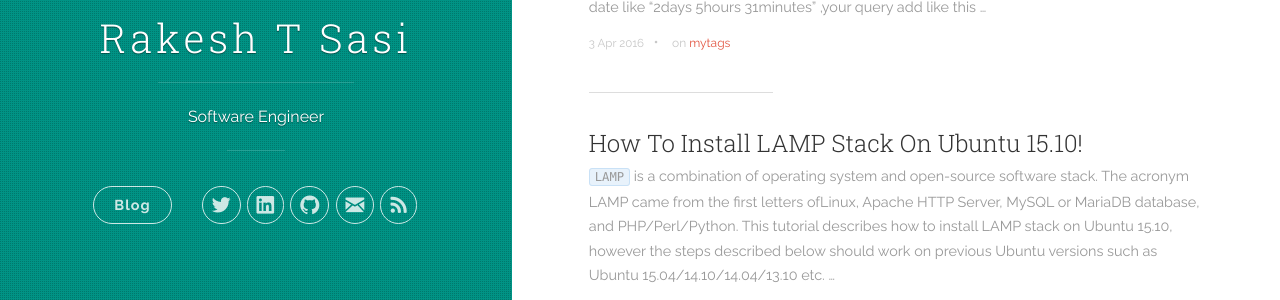
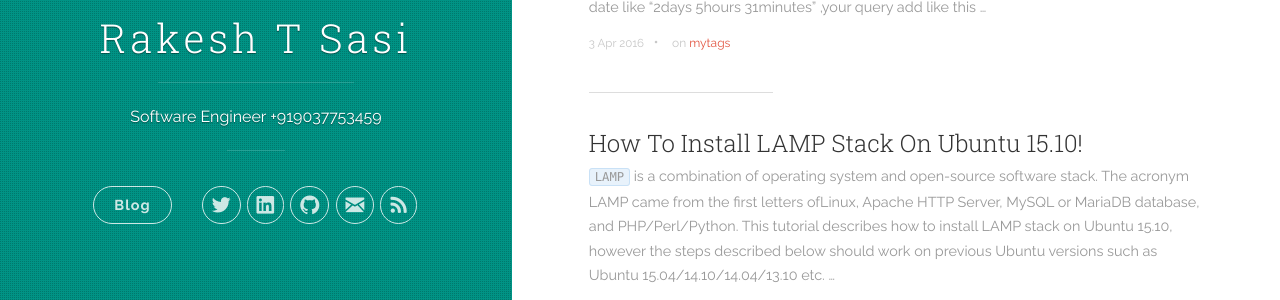
Before and after one commit to rakeshtsasi/rakeshtsasi.github.io, a Jekyll site: the page built from index.html, in a window 1280 px wide. Shown: the part 391-691 px from the top of the page. Built offline with Jekyll 4.4.1, drawn with Linux system fonts in a browser that asks for light colours; nearby versions of some CDN libraries; the list of posts is cut into pages by our own code.

Commit message:
Update _config.yml

```diff
--- a/_config.yml
+++ b/_config.yml
@@ -1,6 +1,6 @@
 # Site settings
 title: Rakesh T Sasi
-description: 'Software Engineer'
+description: 'Software Engineer +919037753459'
 url: ''
 baseurl: '/'
 # google_analytics: 'UA-XXXXXX-X'
```
